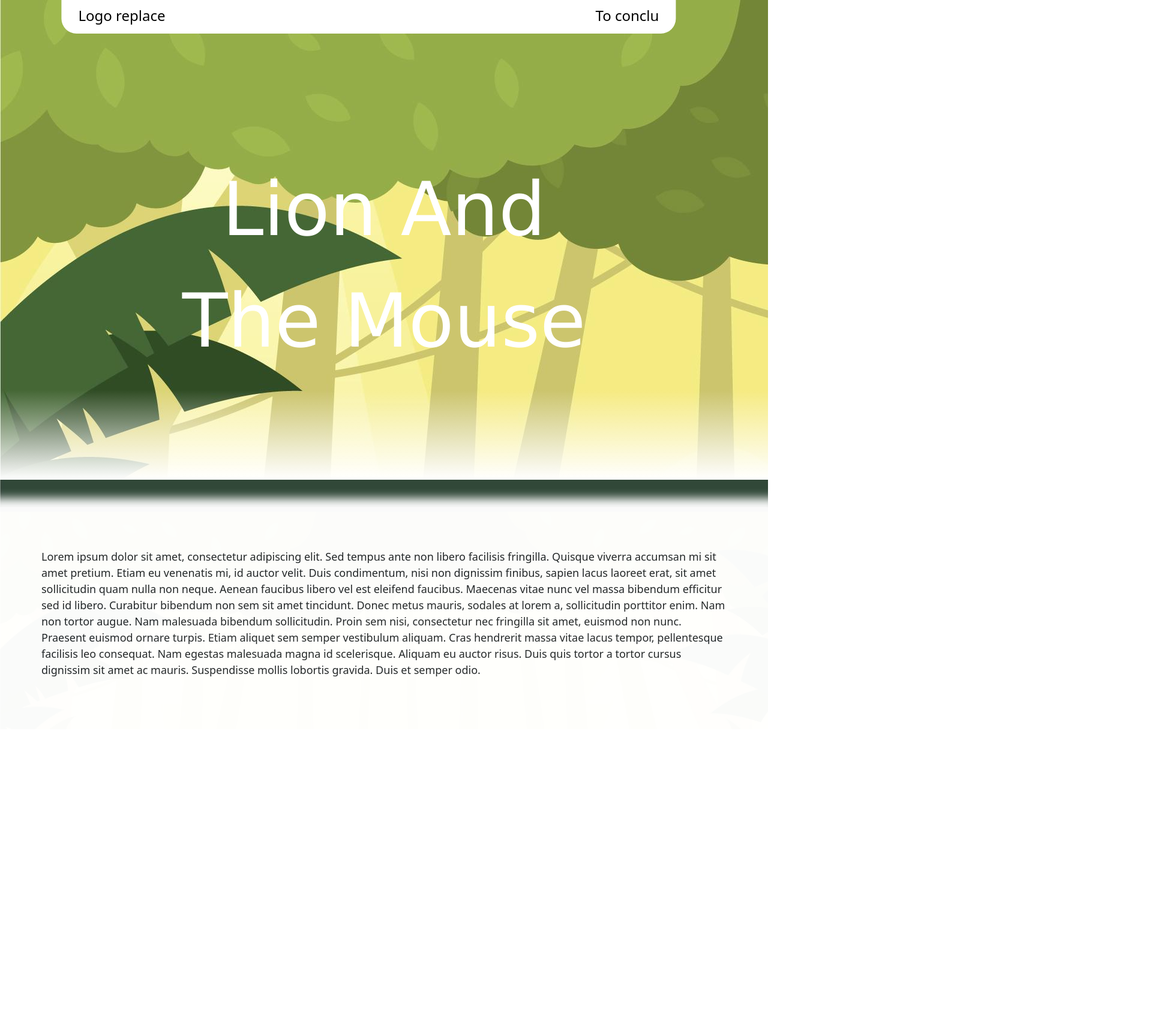
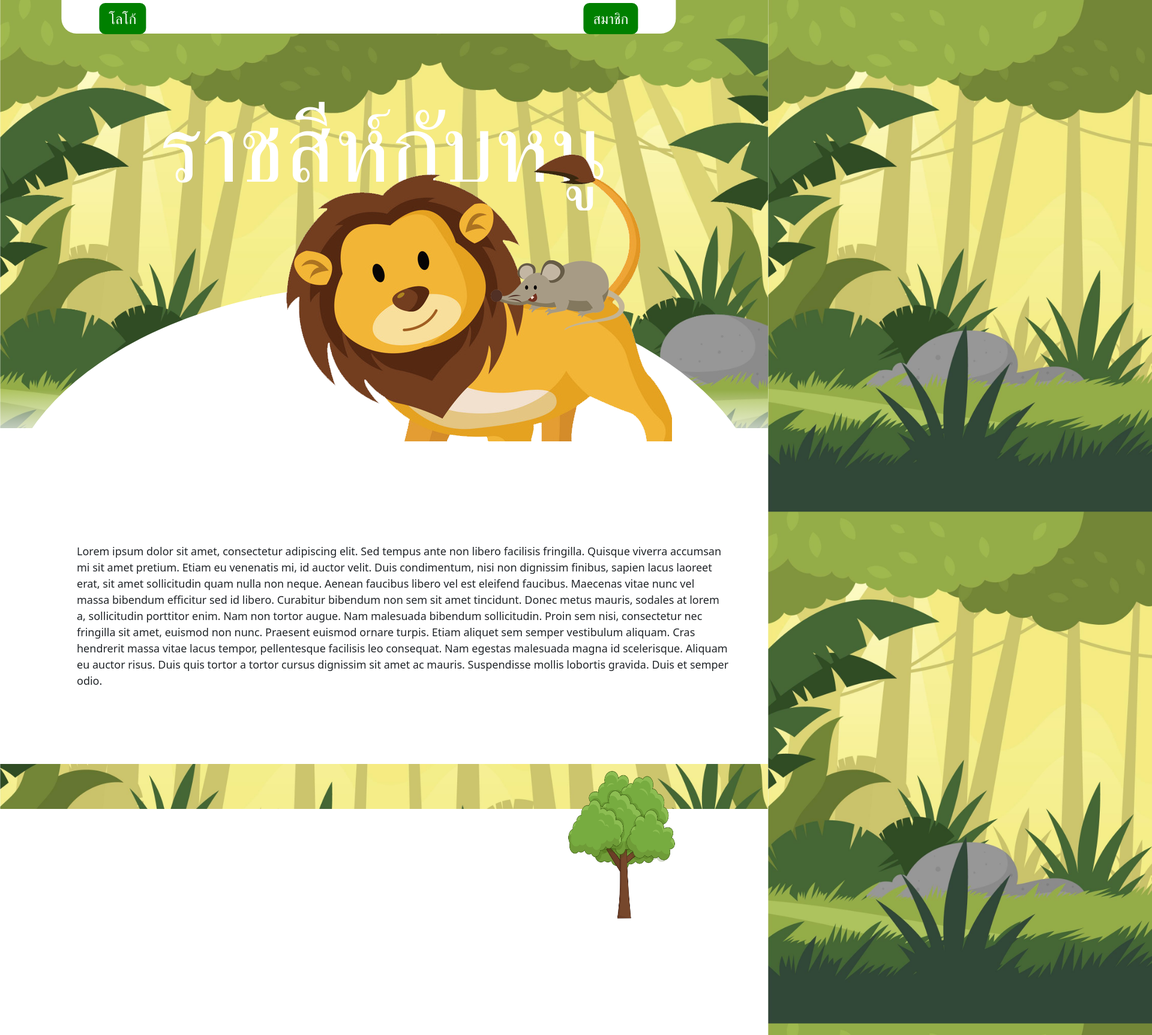
Before and after one commit to Hello-Ermine/helloermine-web-7-ThelionandtheMouse, a React (Create React App) app: page / in a window 1280 px wide. Shown: the top 1726 px of the page at 60% size, 1920 px wide, since content can reach past the window. Before the commit the page ends 1216 px from the top, so only its background shows below. Built offline with nearby package versions, Linux system fonts and the light colour scheme.

Commit message:
finish first page parallax

```diff
--- a/src/App.js
+++ b/src/App.js
@@ -1,6 +1,6 @@
 import "./App.scss";
 import "bootstrap/dist/css/bootstrap.min.css";
-import { Container, Navbar, Nav } from "react-bootstrap";
+import {} from "react-bootstrap";
 import styled from "styled-components";
 import React,{useEffect,useState} from "react";
 import AOS from 'aos';
@@ -10,19 +10,27 @@ import 'aos/dist/aos.css';
 import NavRound from  "./components/NavRound.js";
 import MockCon from "./components/MockContent.js";
 function App() {
+  const [offsetY,setOffsetY] = useState(0);
+  const handleScroll = () => setOffsetY(window.pageYOffset);
   useEffect(()=>{
     AOS.init({
-      duration : 3000
+      duration : 2000
     });
+    window.addEventListener('scroll', handleScroll);
+    return() =>window.addEventListener('scroll', handleScroll);
   },[]);
   return (
     <>
       <NavRound data-aos={"fade-down"}/>
       <section className="Parallax">
-          <span id="Title">Lion And <br/>The Mouse</span>
+          <span id="Title" style={{transform:`translateY(${offsetY}px)`}}>ราชสีห์กับหนู</span>
+          <div className="Parallax__lionrat" data-aos={"fade-up"}></div>
           <div className="Parallax__background"></div>
+          <div className="Parallax__bigcircle"></div>
       </section>
-      <MockCon/>
+      <section className="contentbox">
+        <MockCon/>
+      </section>
     </>
   );
 }
--- a/src/App.scss
+++ b/src/App.scss
@@ -1,81 +1,61 @@
-  section::before{
-    content: '';;
-    position:absolute;
+section::before {
+  content: "";
+  position: absolute;
   bottom: 0px;
   width: 100%;
   margin-top: 50%;
   height: 150px;
-    background: linear-gradient(to top,white,transparent);
-    z-index: 1000;
+  background: linear-gradient(to top, white, transparent);
+  z-index: 1;
 }
 .Parallax {
   display: flex;
   justify-content: center;
-    span#Title{
-      margin-top: 20%;
-      font-size: 124px;
+  span#Title {
+    margin-top: 10%;
+    font-size: 160px;
     color:white;
     text-align: center;
-      font-family: 'Lucida Sans', 'Lucida Sans Regular', 'Lucida Grande', 'Lucida Sans Unicode', Geneva, Verdana, sans-serif;
+    font-family: "Lucida Sans", "Lucida Sans Regular", "Lucida Grande",
+      "Lucida Sans Unicode", Geneva, Verdana, sans-serif;
   }
-    &__background,
-    &__background-triangles {
+  &__background{
     width: 100%;
     height: 100%;
     background-repeat: no-repeat;
+    background-size: cover;
     position: absolute;
   }
 
   &__background {
     background-image: url("img/background.jpg");
-       z-index: -20;
+    z-index: -500;
   }
 
-    &__background-triangles {
-      // background-image: url("img/background-triangles.png");
-      // z-index: -1;
+  &__bigcircle {
+      background-color: white;
+      width: 100%;
+      height: 100%;
+      position: absolute;
+      display:flex;
+      border-top-left-radius: 50%;
+      border-top-right-radius: 50%;
+      z-index: -200;
+      margin-top: 37%;
+      background-size: cover;
   }
-
-    &__content {
-      width: 1080px;
+  &__lionrat {
+    background-image: url("img/lion.png");
+    width: 60%;
+    height: 60%;
+    position: absolute;
+    z-index: 500;
+    background-repeat: no-repeat;
     display: flex;
-      flex-direction: column;
-      align-items: center;
-      z-index: 1;
-      margin-top: 100px;
-
-      &__heading,
-      &__cta {
-        text-align: center;
-        display: flex;
-        flex-direction: column;
-      }
-
-      &__heading {
-        background-color: #fff;
-        width: 40%;
-        padding: 40px;
-
-        &__text {
-          margin: 10px 0;
-          font-size: 60px;
-        }
-
-        &__caption {
-          margin: 0;
-          font-size: 20px;
+    margin-left: 15%;
+    margin-top: 20%;
   }
 }
-
-      &__cta {
-        background-color: #ff737e;
-        width: 60%;
-        padding: 40px;
-
-        font-size: 20px;
-        color: #fff;
-
-        margin-top: 120px;
+.contentbox{
+  margin-top: 27%;
 }
-    }
-  }
--- a/src/components/MockContent.js
+++ b/src/components/MockContent.js
@@ -1,33 +1,52 @@
 import styled from "styled-components";
 import { Container, Navbar, Nav } from "react-bootstrap";
+import React,{useEffect,useState} from "react";
 import AOS from 'aos';
+import "./stylecontent.scss";
+import tree from './img/tree.png';
+const  Content = styled.div`
+padding: 15%  5% 5% 10%;
+background-color: white;
+opacity: 1;
+/* border: 5px solid rgba(255, 255, 255, .5);
+box-shadow: 0 0 15px 15px white; */
+position:relative;
+z-index: 10;
+p {
+  font-size: 18px;
+}
+`;
 const MockCon = () => {
-  const  Content = styled.div`
-  Content::before{
-    content: '';;
-    position:absolute;
-    bottom: 0px;
-    width: 100%;
-    margin-top: 50%;
-    height: 150px;
-    background: linear-gradient(to top,white,transparent);
-    z-index: 1000;
-  }
-    padding: 5%;
-    position: relative;
-    margin-top: 17%;
-    background-color: white;
-    opacity: 0.98;
-    border: 5px solid rgba(255, 255, 255, .5);
-    box-shadow: 0 0 15px 15px white;
-    p {
-      font-size: 18px;
-    }
-  `;
+  const [offsetY,setOffsetY] = useState(0);
+  const handleScroll = () => setOffsetY(window.pageYOffset);
+  useEffect(()=>{
+    AOS.init({
+      duration : 2000
+    });
+    window.addEventListener('scroll', handleScroll);
+    return() =>window.addEventListener('scroll', handleScroll);
+  },[]);
   return(
       <>
         <Content>
-            <p data-aos={"fade-down"}>
+            <p data-aos={"fade-up"}>
+            Lorem ipsum dolor sit amet, consectetur adipiscing elit. Sed tempus ante non libero facilisis fringilla. Quisque viverra accumsan mi sit amet pretium. Etiam eu venenatis mi, id auctor velit. Duis condimentum, nisi non dignissim finibus, sapien lacus laoreet erat, sit amet sollicitudin quam nulla non neque. Aenean faucibus libero vel est eleifend faucibus. Maecenas vitae nunc vel massa bibendum efficitur sed id libero. Curabitur bibendum non sem sit amet tincidunt. Donec metus mauris, sodales at lorem a, sollicitudin porttitor enim. Nam non tortor augue. Nam malesuada bibendum sollicitudin.
+
+Proin sem nisi, consectetur nec fringilla sit amet, euismod non nunc. Praesent euismod ornare turpis. Etiam aliquet sem semper vestibulum aliquam. Cras hendrerit massa vitae lacus tempor, pellentesque facilisis leo consequat. Nam egestas malesuada magna id scelerisque. Aliquam eu auctor risus. Duis quis tortor a tortor cursus dignissim sit amet ac mauris. Suspendisse mollis lobortis gravida. Duis et semper odio.
+            </p>
+        </Content>
+        <div className="Parallaxcontent__tree" style={{transform:`translateX(${offsetY*0.2}px)`}}><img src={tree} alt="tree"/></div>
+        <div className="Parallaxcontent__tree2" style={{transform:`translateX(${-offsetY*0.2}px)`}}><img src={tree} alt="tree"/></div>
+        <br/><br/><br/><br/><br/>
+        <Content style={{paddingTop:"30%"}}>
+            <p data-aos={"fade-left"}>
+            Lorem ipsum dolor sit amet, consectetur adipiscing elit. Sed tempus ante non libero facilisis fringilla. Quisque viverra accumsan mi sit amet pretium. Etiam eu venenatis mi, id auctor velit. Duis condimentum, nisi non dignissim finibus, sapien lacus laoreet erat, sit amet sollicitudin quam nulla non neque. Aenean faucibus libero vel est eleifend faucibus. Maecenas vitae nunc vel massa bibendum efficitur sed id libero. Curabitur bibendum non sem sit amet tincidunt. Donec metus mauris, sodales at lorem a, sollicitudin porttitor enim. Nam non tortor augue. Nam malesuada bibendum sollicitudin.
+
+Proin sem nisi, consectetur nec fringilla sit amet, euismod non nunc. Praesent euismod ornare turpis. Etiam aliquet sem semper vestibulum aliquam. Cras hendrerit massa vitae lacus tempor, pellentesque facilisis leo consequat. Nam egestas malesuada magna id scelerisque. Aliquam eu auctor risus. Duis quis tortor a tortor cursus dignissim sit amet ac mauris. Suspendisse mollis lobortis gravida. Duis et semper odio.
+            </p>
+        </Content>
+        <Content>
+            <p data-aos={"fade-right"}>
             Lorem ipsum dolor sit amet, consectetur adipiscing elit. Sed tempus ante non libero facilisis fringilla. Quisque viverra accumsan mi sit amet pretium. Etiam eu venenatis mi, id auctor velit. Duis condimentum, nisi non dignissim finibus, sapien lacus laoreet erat, sit amet sollicitudin quam nulla non neque. Aenean faucibus libero vel est eleifend faucibus. Maecenas vitae nunc vel massa bibendum efficitur sed id libero. Curabitur bibendum non sem sit amet tincidunt. Donec metus mauris, sodales at lorem a, sollicitudin porttitor enim. Nam non tortor augue. Nam malesuada bibendum sollicitudin.
 
 Proin sem nisi, consectetur nec fringilla sit amet, euismod non nunc. Praesent euismod ornare turpis. Etiam aliquet sem semper vestibulum aliquam. Cras hendrerit massa vitae lacus tempor, pellentesque facilisis leo consequat. Nam egestas malesuada magna id scelerisque. Aliquam eu auctor risus. Duis quis tortor a tortor cursus dignissim sit amet ac mauris. Suspendisse mollis lobortis gravida. Duis et semper odio.
--- a/src/components/NavRound.js
+++ b/src/components/NavRound.js
@@ -12,7 +12,7 @@ const NavBarRound = styled.div`
   list-style-type: none;
   align-items: center;
   transform:translateX(10%);
-  z-index: 100;
+  z-index: 1000;
   span{
       font-size: 24px;
   }
@@ -21,14 +21,14 @@ const NavRound = () => {
   return (
     <>
       <NavBarRound>
-        <Container fluid>
+        <Container fluid style={{width:"90%",marginTop:"5px"}}>
           <Navbar.Brand>
-            <Nav.Link href="#" style={{ color: "black" ,display:"inline-block"}}>
-              <span>Logo replace</span>
+            <Nav.Link href="#" style={{ color: "white" ,display:"inline-block",backgroundColor:"green",borderRadius:"10px"}}>
+              <span>โลโก้</span>
             </Nav.Link>
           </Navbar.Brand>
-          <Nav.Link href="#" style={{ float: "right", color: "black" }}>
-            <span>To conclu</span>
+          <Nav.Link href="#" style={{ float: "right", color: "white" ,backgroundColor:"green",borderRadius:"10px"}}>
+            <span>สมาชิก</span>
           </Nav.Link>
         </Container>
       </NavBarRound>
--- /dev/null
+++ b/src/components/stylecontent.scss
@@ -0,0 +1,36 @@
+.Parallaxcontent {
+    display: flex;
+    justify-content: center;
+    &__tree {
+      width: 100%;
+      height: 100%;
+      position: absolute;
+      z-index: 5000;
+      background-repeat: no-repeat;
+      margin-left: 20%;
+      margin-top: 0;
+      display:flex;
+
+      img{
+          width: 20%;
+          height: 45%;
+          transform: translateX(-500px);
+      }
+    }
+    &__tree2 {
+        width: 100%;
+        height: 100%;
+        position: absolute;
+        z-index: 5001;
+        background-repeat: no-repeat;
+        margin-left: 110%;
+        margin-top: 0;
+        display:flex;
+
+        img{
+            width: 20%;
+            height: 45%;
+            transform: translateX(-500px);
+        }
+      }
+  }
```
Also changed, not shown: src/components/img/tree.png (added). Lines whose indentation alone changed are shown as unchanged.
